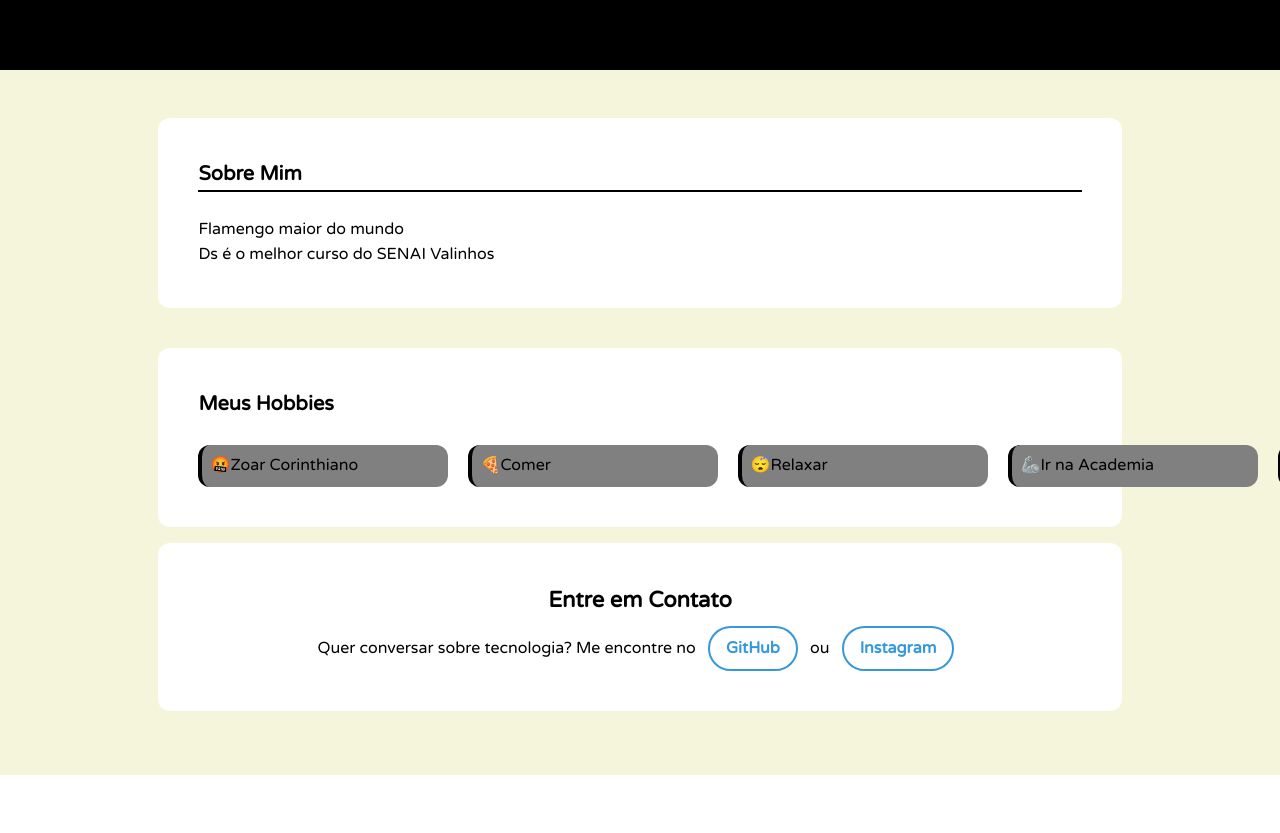
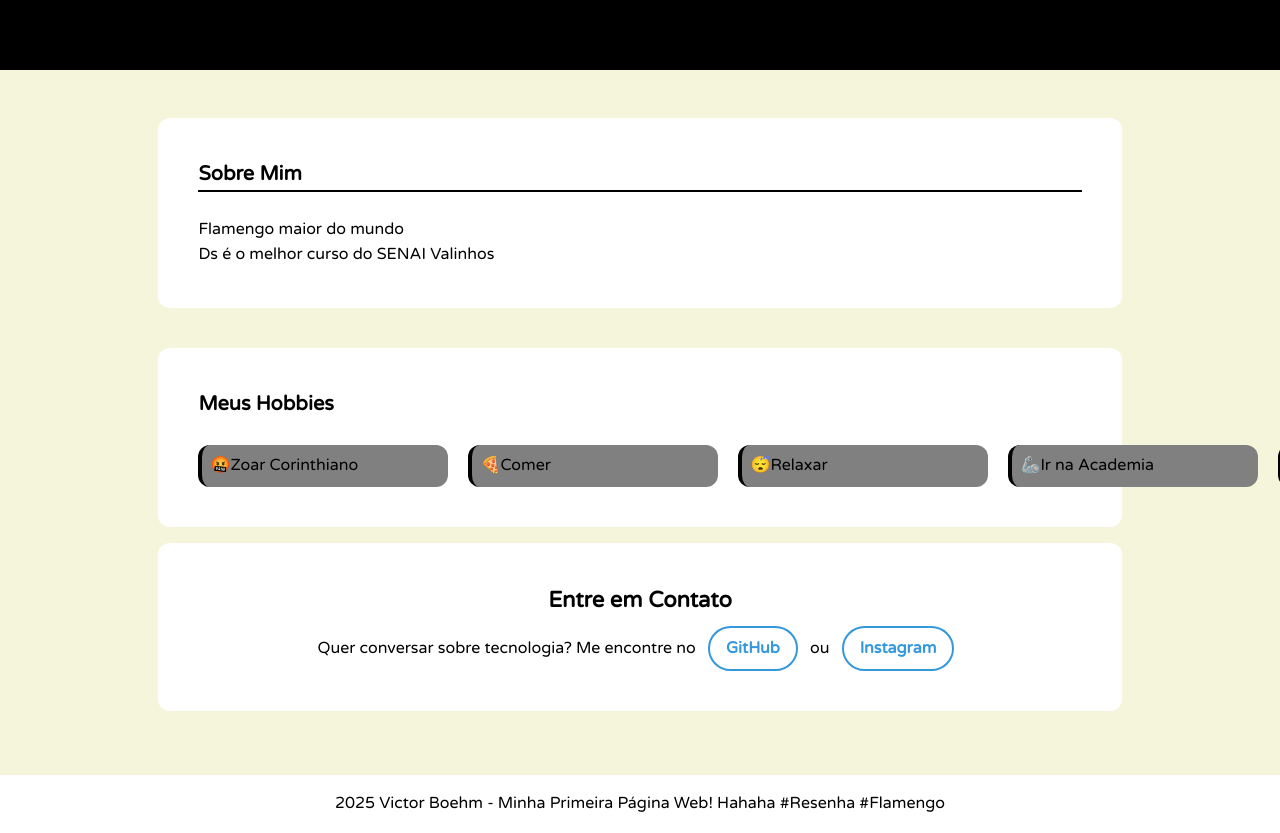
Before and after one commit to vboehm09/meu-primeiro-site, a plain HTML site: page index.html in a window 1280 px wide. Shown: the part 153-986 px from the top of the page. Before the commit the page ends 928 px from the top, so only its background shows below. Drawn offline with Linux system fonts and the light colour scheme.

Commit message:
feat: finaliza o footer e o site

```diff
--- a/assets/styles/index.css
+++ b/assets/styles/index.css
@@ -122,3 +122,15 @@ li:hover {
     color: white;
     transform: translateY(-2px);
 }
+
+footer {
+    background-color: white;
+    color: black;
+    text-align: center;
+    padding: 1rem;
+    width: 100%;
+}
+
+footer p {
+    font-size: 2;
+}
--- a/index.html
+++ b/index.html
@@ -38,5 +38,8 @@
          </p>
       </section>
     </main>
+    <footer>
+      <p>2025 Victor Boehm - Minha Primeira Página Web! Hahaha #Resenha #Flamengo</p>
+    </footer>
  </body>
  </html>
```
